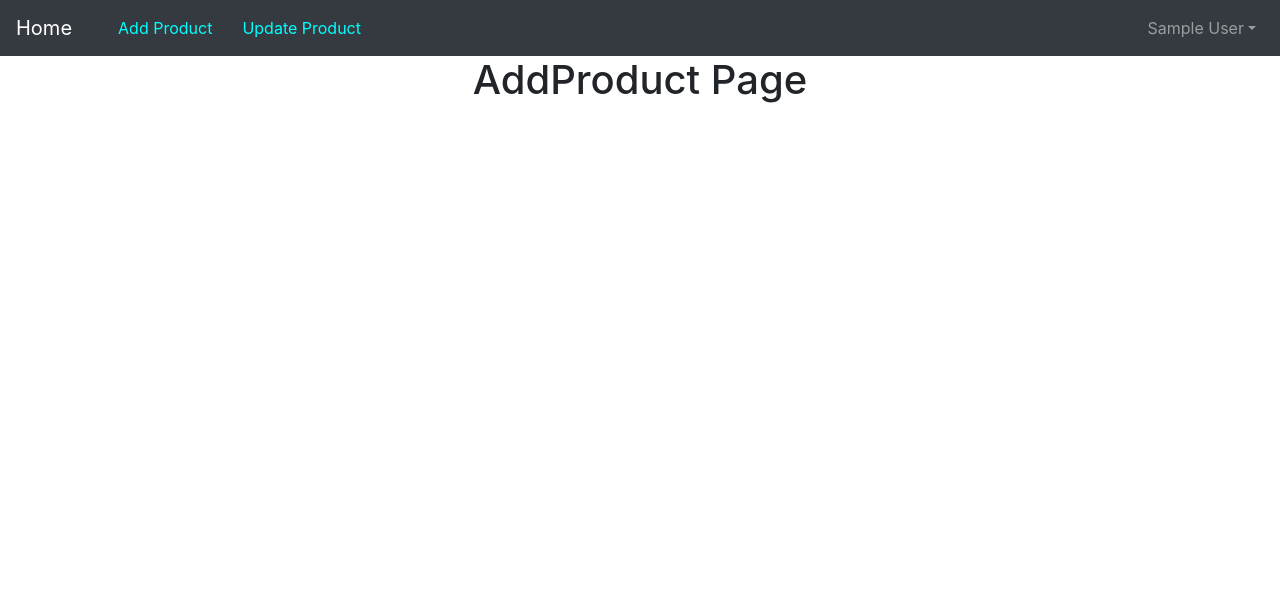
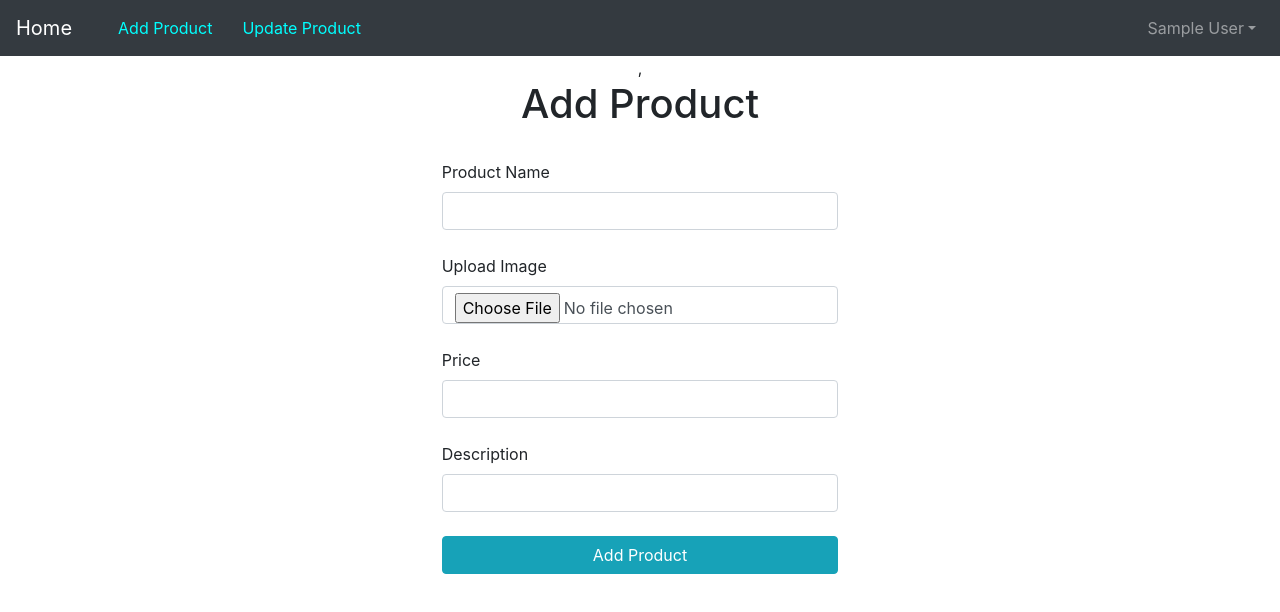
Before and after one commit to AnwarHossainSR/React-Lara-Frontend-Ecommerce-Api, a React (Create React App) app: page /add in a window 1280 px wide. Shown: the top 612 px of the page. Built offline with nearby package versions, Linux system fonts and the light colour scheme; sample sign-in values are in the browser's storage.

Commit message:
Product add

```diff
--- a/src/AddProduct.js
+++ b/src/AddProduct.js
@@ -1,11 +1,47 @@
+import React,{useState,useEffect} from 'react';
 import Header from './Header';
 
+
 function AddProduct() {
+    const [name,setName]=useState('');
+    const [file_path,setImage]=useState('');
+    const [price,setPrice]=useState('');
+    const [description,setDescription]=useState('');
+
+    async function addProduct () {
+        const formData = new FormData();
+        formData.append('name',name)
+        formData.append('file_path',file_path)
+        formData.append('price',price)
+        formData.append('description',description)
+        let result = await fetch('http://127.0.0.1:8000/api/add-product',{
+            method:'POST',
+            body:formData
+        });
+        alert('Data has been Saved')
+     }
     return (
         <>
-            <Header/>
-            <div>
-                <h1>AddProduct Page</h1>
+            <Header />,
+            <div className="col-md-4 offset-md-4">
+                <h1>Add Product</h1><br/>
+                <label className="float-left">Product Name</label>
+                <input type="text" value={name} onChange={(e)=>setName(e.target.value)} className="form-control" />
+
+                <br/>
+                <label className="float-left">Upload Image</label>
+                <input type="file" onChange={(e)=>setImage(e.target.files[0])} className="form-control" />
+
+                <br/>
+                <label className="float-left">Price</label>
+                <input type="text" value={price} onChange={(e)=>setPrice(e.target.value)} className="form-control" />
+
+                <br/>
+                <label className="float-left">Description</label>
+                <input type="text" value={description} onChange={(e)=>setDescription(e.target.value)} className="form-control" />
+
+                <br/>
+                <button type="submit" onClick={addProduct}  className="btn btn-info btn-block">Add Product</button>
             </div>
         </>
     )
--- a/src/Header.js
+++ b/src/Header.js
@@ -2,10 +2,11 @@ import { Navbar,Nav,NavDropdown } from 'react-bootstrap';
 import { Link,useHistory } from 'react-router-dom'
 
 function Header() {
+
+    const histry = useHistory();
     const user = JSON.parse(localStorage.getItem('user-info'))
-    const histry = useHistory();
+    function logout() {
 
-    function logout() {
         localStorage.clear()
         histry.push('/login')
      }
--- a/src/Login.js
+++ b/src/Login.js
@@ -9,14 +9,31 @@ function Login() {
             histry.push('/add')
         }
     },[]);
+    const [email,setEmail]=useState('');
+    const [password,setPassword]=useState('');
     const histry = useHistory();
+
+    async function validate() {
+        let item = {email,password}
+        let result = await fetch('http://127.0.0.1:8000/api/login',{
+            method:'POST',
+            headers:{
+                'Content-Type':'application/json',
+                'Accept':'application/json'
+            },
+            body:JSON.stringify(item)
+        });
+        result = await result.json();
+        localStorage.setItem('user-info',JSON.stringify(result))
+        histry.push('/add')
+     }
 
     return (
         <>
             <Header />,
             <div className="col-md-4 offset-md-4">
                 <h1>Sign In</h1><br/>
-                {/* <br/>
+                <br/>
                 <label className="float-left">Email</label>
                 <input type="email" value={email} onChange={(e)=>setEmail(e.target.value)} className="form-control" />
                 <br/>
@@ -24,7 +41,7 @@ function Login() {
                 <input type="password" value={password} onChange={(e)=>setPassword(e.target.value)} className="form-control" />
 
                 <br/>
-                <button type="submit" onClick={signUp} className="btn btn-info btn-block">Sign Up</button> */}
+                <button type="submit" onClick={validate} className="btn btn-info btn-block">Sign In</button>
             </div>
         </>
     )
```
